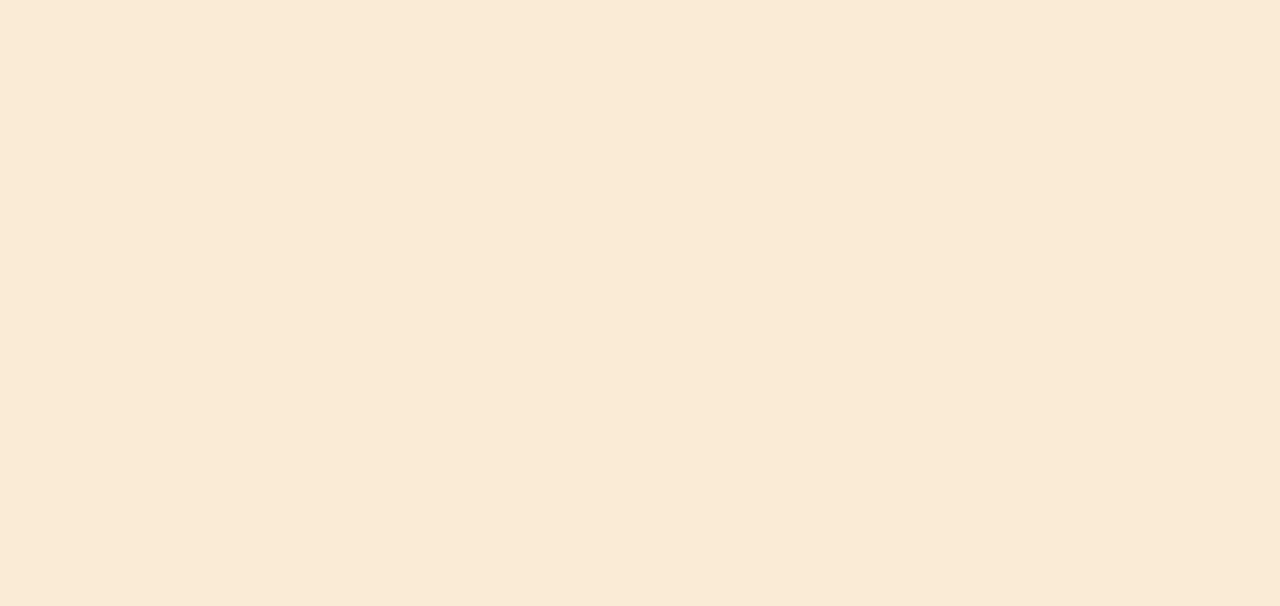
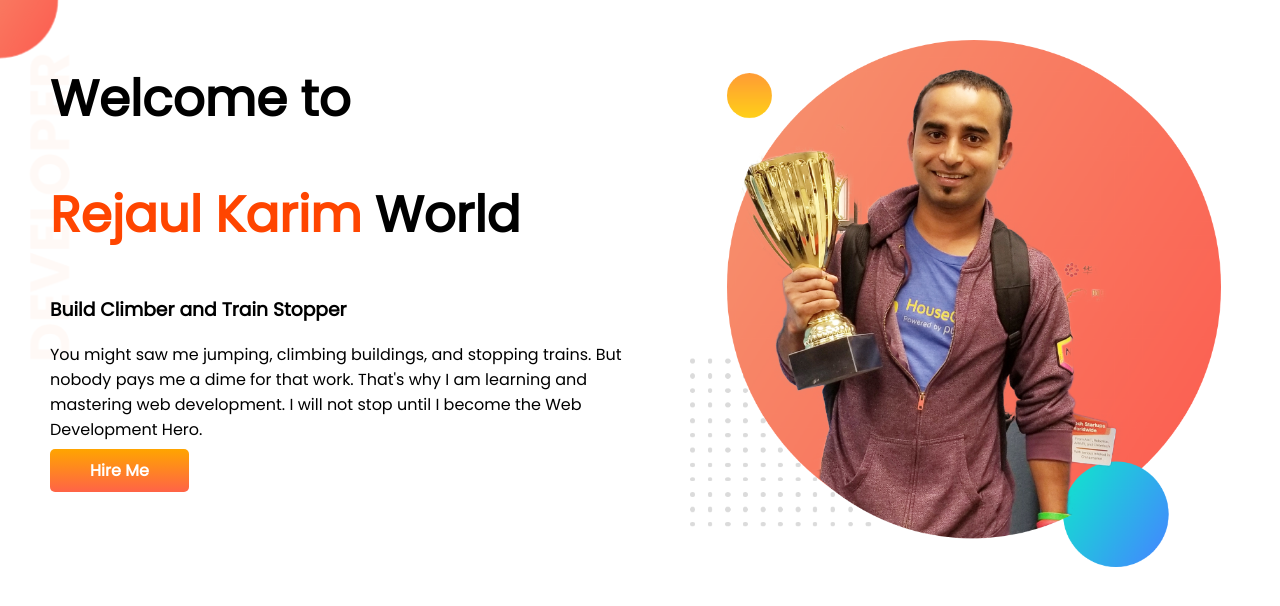
Before and after one commit to rejaulkariim/developer-portfolio, a plain HTML site: page index.html in a window 1280 px wide. Drawn offline with Linux system fonts and the light colour scheme.

Commit message:
added top banner

```diff
--- a/index.html
+++ b/index.html
@@ -4,12 +4,27 @@
 <head>
     <meta charset="UTF-8">
     <meta http-equiv="X-UA-Compatible" content="IE=edge">
-    <meta name="viewport" content="width=device-width, initial-scale=1.0">
+    <meta name="viewport" co ntent="width=device-width, initial-scale=1.0">
     <title>My FIrst Portfolio</title>
+    <link rel="preconnect" href="https://fonts.googleapis.com">
+    <link rel="preconnect" href="https://fonts.gstatic.com" crossorigin>
+    <link href="https://fonts.googleapis.com/css2?family=Poppins&display=swap" rel="stylesheet">
     <link rel="stylesheet" href="styles.css">
 </head>
 
 <body>
+    <section class="top-banner">
+        <div class="half-width">
+            <h1>Welcome to</h1>
+            <h1><span class="orange-color">Rejaul Karim</span> World</h1>
+            <h3>Build Climber and Train Stopper</h3>
+            <p>You might saw me jumping, climbing buildings, and stopping trains. But nobody pays me a dime for that work. That's why I am learning and mastering web development. I will not stop until I become the Web Development Hero.</p>
+            <a class="link-button" target="_blank" href="https://www.linkedin.com/in/rejaul-karim-301198244/">Hire Me</a>
+        </div>
+        <div class="half-width">
+            <img src="images/jhankar.png" alt="">
+        </div>
+    </section>
 
 </body>
 
--- a/styles.css
+++ b/styles.css
@@ -1,4 +1,41 @@
 body {
+    font-family: 'Poppins', sans-serif;
     margin: 0;
-    background-color: antiquewhite;
 }
+
+h1 {
+    font-size: 50px;
+}
+
+.orange-color {
+    color: orangered;
+}
+
+section {
+    display: flex;
+}
+
+.half-width {
+    width: 50%;
+    padding-left: 50px;
+    padding-top: 20px;
+}
+
+.half-width img {
+    width: 90%;
+    padding-top: 20px;
+}
+
+.link-button {
+    text-decoration: none;
+    background-image: linear-gradient(orange, tomato);
+    padding: 10px 40px;
+    color: white;
+    font-weight: 700;
+    border-radius: 5px;
+}
+
+.top-banner {
+    background-image: url(images/top-banner.png);
+    background-repeat: no-repeat;
+}
```
Also changed, not shown: images/dream-bg.png (added), images/exp-bg.png (added), images/jhankar.png (added), images/jhankar2.png (added), images/my-bg.png (added), images/my-bg2.png (added), images/top-banner.png (added), 7 other files.
